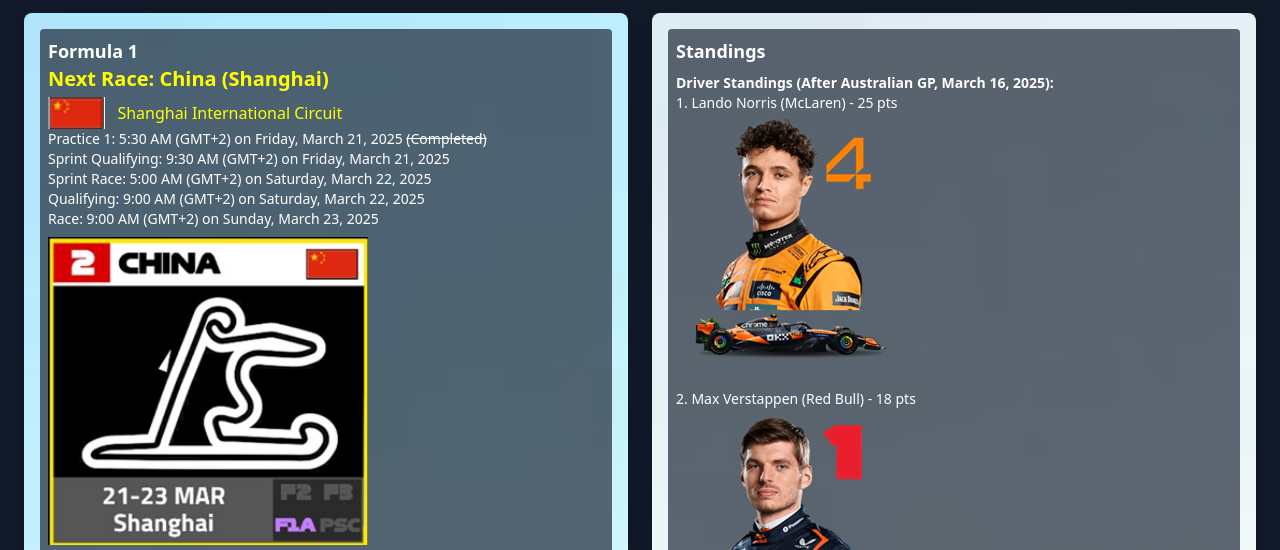
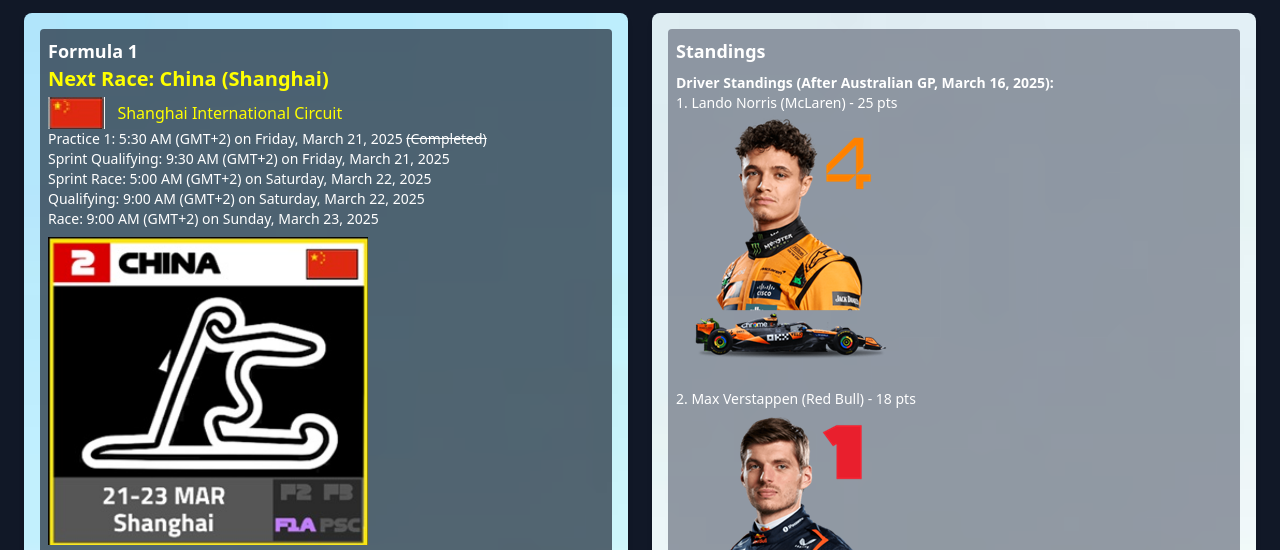
Before and after one commit to mrp36126/motorsport, a plain HTML site: page index.html in a window 1280 px wide. Both pictures are taken after a click on the button "F1". Shown: the part 229-779 px from the top of the page. Drawn offline with nearby package versions, Linux system fonts and the light colour scheme; no server answers.

Commit message:
Update index.html

```diff
--- a/index.html
+++ b/index.html
@@ -140,7 +140,7 @@
                     </div>
                     <!-- Tile: Standings -->
                     <div id="card-standings" class="weather-card bg-[url('images/Racing7.jpg')] bg-cover bg-center p-4 rounded-lg shadow-md text-left text-white bg-opacity-75">
-                        <div class="bg-gray-800 bg-opacity-70 p-2 rounded">
+                        <div class="bg-gray-500 bg-opacity-70 p-2 rounded">
                             <h3 class="text-base sm:text-lg font-bold">Standings</h3>
                             <div id="f1-standings" class="text-xs sm:text-sm mt-2">
                                 <!-- Standings will be populated by script.js -->
```
